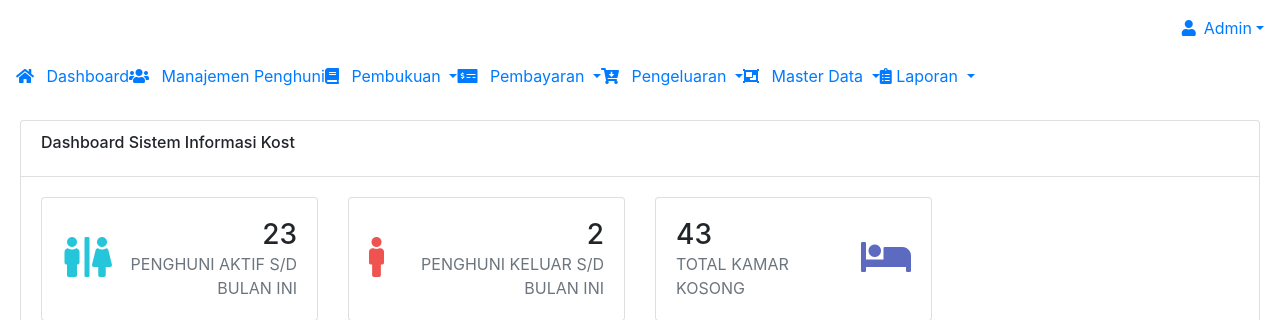
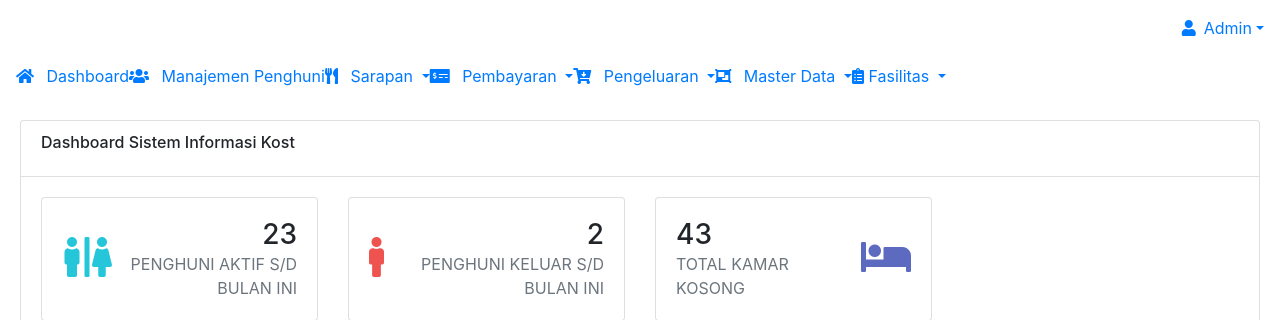
Before and after one commit to oktakev/Kostku, a CodeIgniter app: the page made by kostku/application/views/dashboard.php in a window 1280 px wide. Shown: the top 320 px of the page. Run offline with CodeIgniter, Linux system fonts and the light colour scheme; some libraries are stand-ins or nearby versions.

Commit message:
update navbar

```diff
--- a/kostku/application/views/admin/part/navbar.php
+++ b/kostku/application/views/admin/part/navbar.php
@@ -63,15 +63,15 @@
 
 				<li class="nav-item dropdown">
 					<a href="#" class="navbar-nav-link dropdown-toggle" data-toggle="dropdown" >
-						<i class="fas fa-book mr-2"></i>
-						Pembukuan
+						<i class="fas fa-utensils mr-2"></i>
+						Sarapan
 					</a>
 
 
 					<div class="dropdown-menu">
 
-					<a href="" class="dropdown-item "><i class="fas fa-folder-plus"></i> Buat Pembukuan Baru</a>
-					<a href="" class="dropdown-item "><i class="fas fa-book-open"></i> Daftar Pembukuan</a>
+					<a href="" class="dropdown-item "><i class="fas fa-folder-plus"></i> Menu Sarapan</a>
+					<a href="" class="dropdown-item "><i class="fas fa-book-open"></i> Daftar Pesanan</a>
 					</div>
 				</li>
 				<li class="nav-item dropdown">
@@ -83,8 +83,8 @@
 
 					<div class="dropdown-menu">
 
-						<a href="" class="dropdown-item "><i class="far fa-credit-card"></i>  Pembayaran Baru</a>
-						<a href="" class="dropdown-item "><i class="fas fa-list-ol"></i> List Pembayaran</a>
+						<a href="" class="dropdown-item "><i class="far fa-credit-card"></i>  Pembayaran Sarapan</a>
+						<a href="" class="dropdown-item "><i class="fas fa-list-ol"></i> Pembayaran Kost</a>
 						<a href="" class="dropdown-item "><i class="fas fa-search"></i> Monitor Pembayaran</a>
 					</div>
 				</li>
@@ -159,12 +159,12 @@
 				<li class="nav-item dropdown">
 					<a href="#" class="navbar-nav-link dropdown-toggle " data-toggle="dropdown">
 						<i class="fas fa-clipboard-list"></i>
-						Laporan
+						Fasilitas
 					</a>
 
 					<div class="dropdown-menu">
-						<a href="" class="dropdown-item "><i class="fas fa-clipboard"></i> Rekapitulasi Bulanan</a>
-						<a href="" class="dropdown-item "><i class="fas fa-align-center"></i> Laporan Penghuni</a>
+						<a href="" class="dropdown-item "><i class="fas fa-clipboard"></i> Daftar Fasilitas</a>
+						<a href="" class="dropdown-item "><i class="fas fa-align-center"></i> Laporan Fasilitas</a>
 						<!-- <a href="../seed/layout_boxed.html" class="dropdown-item "><i class="icon-align-center-horizontal"></i> Laporan Tahunan</a> -->
 
 
```
